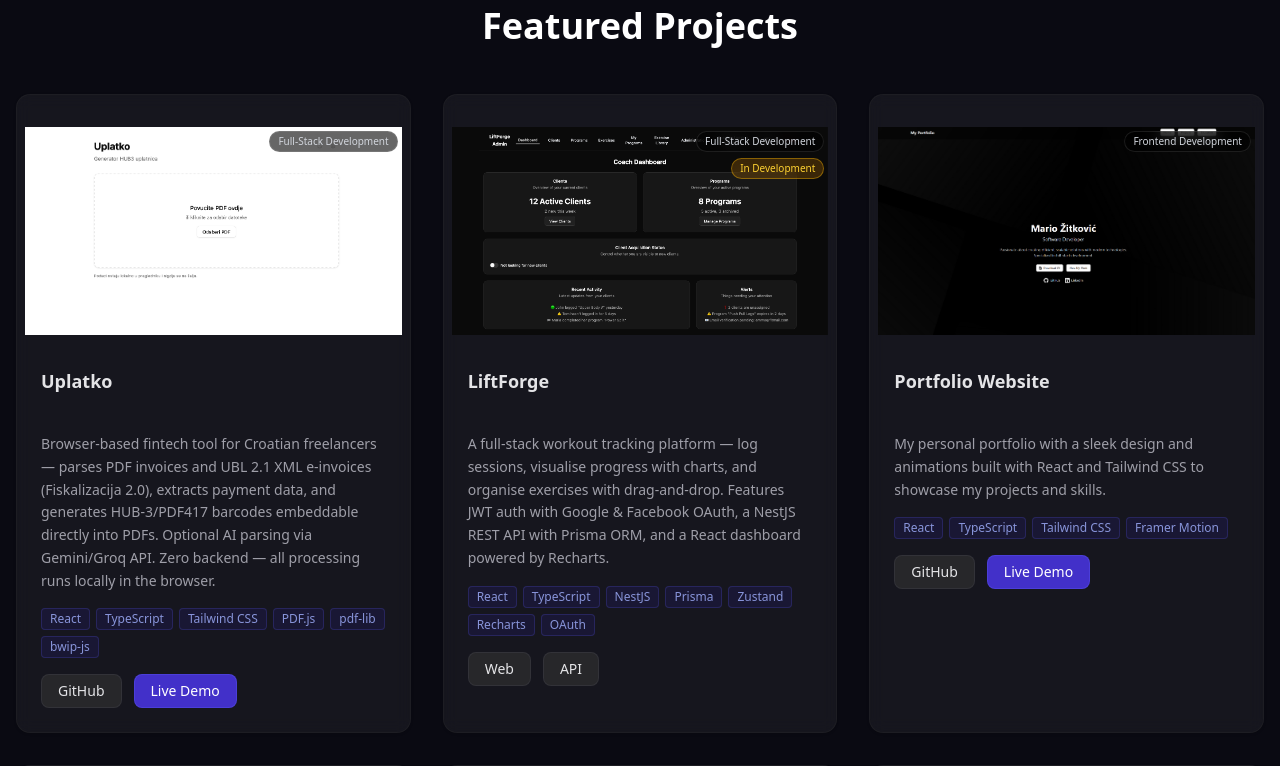
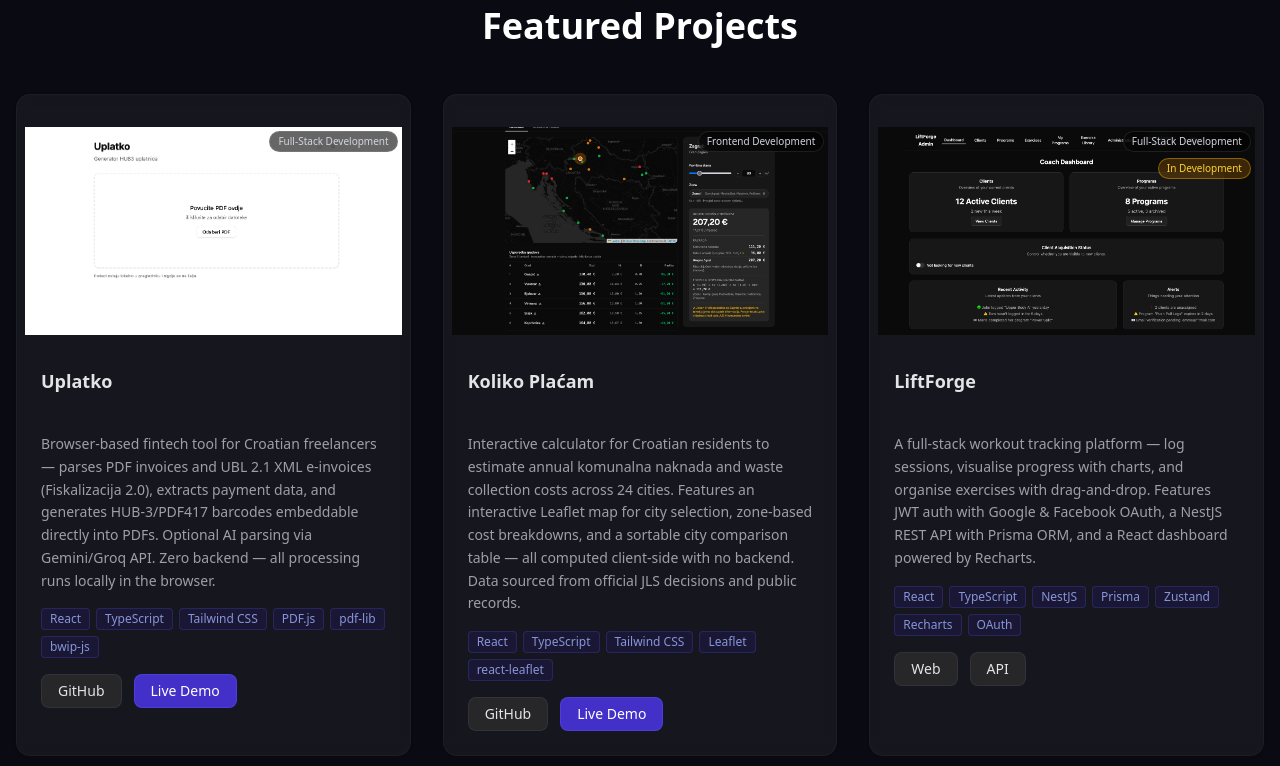
Before and after one commit to MarioZitko/MarioZitko.github.io, a React (Vite) app: page / in a window 1280 px wide. Shown: the part 2580-3346 px from the top of the page. Built offline with nearby package versions, Linux system fonts and the light colour scheme.

Commit message:
Added koliko-placam

```diff
--- a/src/components/Projects.tsx
+++ b/src/components/Projects.tsx
@@ -2,6 +2,7 @@
 import { Card, CardContent, CardHeader, CardTitle } from "@/components/ui/card";
 import vekomImg from "../assets/projects/vekom.png";
 import uplatkoImg from "../assets/projects/uplatko.png";
+import kolikoPlacamImg from "../assets/projects/koliko-placam.png";
 import liftforgeImg from "../assets/projects/liftforge.png";
 import securityImg from "../assets/projects/securityTest.png";
 import portfolioImage from "../assets/portfolio.png";
@@ -37,6 +38,22 @@
 			"bwip-js",
 		],
 		category: "Full-Stack Development",
+	},
+	{
+		title: "Koliko Plaćam",
+		description:
+			"Interactive calculator for Croatian residents to estimate annual komunalna naknada and waste collection costs across 24 cities. Features an interactive Leaflet map for city selection, zone-based cost breakdowns, and a sortable city comparison table — all computed client-side with no backend. Data sourced from official JLS decisions and public records.",
+		image: kolikoPlacamImg,
+		github: "https://github.com/MarioZitko/koliko-placam",
+		demo: "https://koliko-placam.vercel.app",
+		technologies: [
+			"React",
+			"TypeScript",
+			"Tailwind CSS",
+			"Leaflet",
+			"react-leaflet",
+		],
+		category: "Frontend Development",
 	},
 	{
 		title: "LiftForge",
```
Also changed, not shown: src/assets/projects/koliko-placam.png (added).
